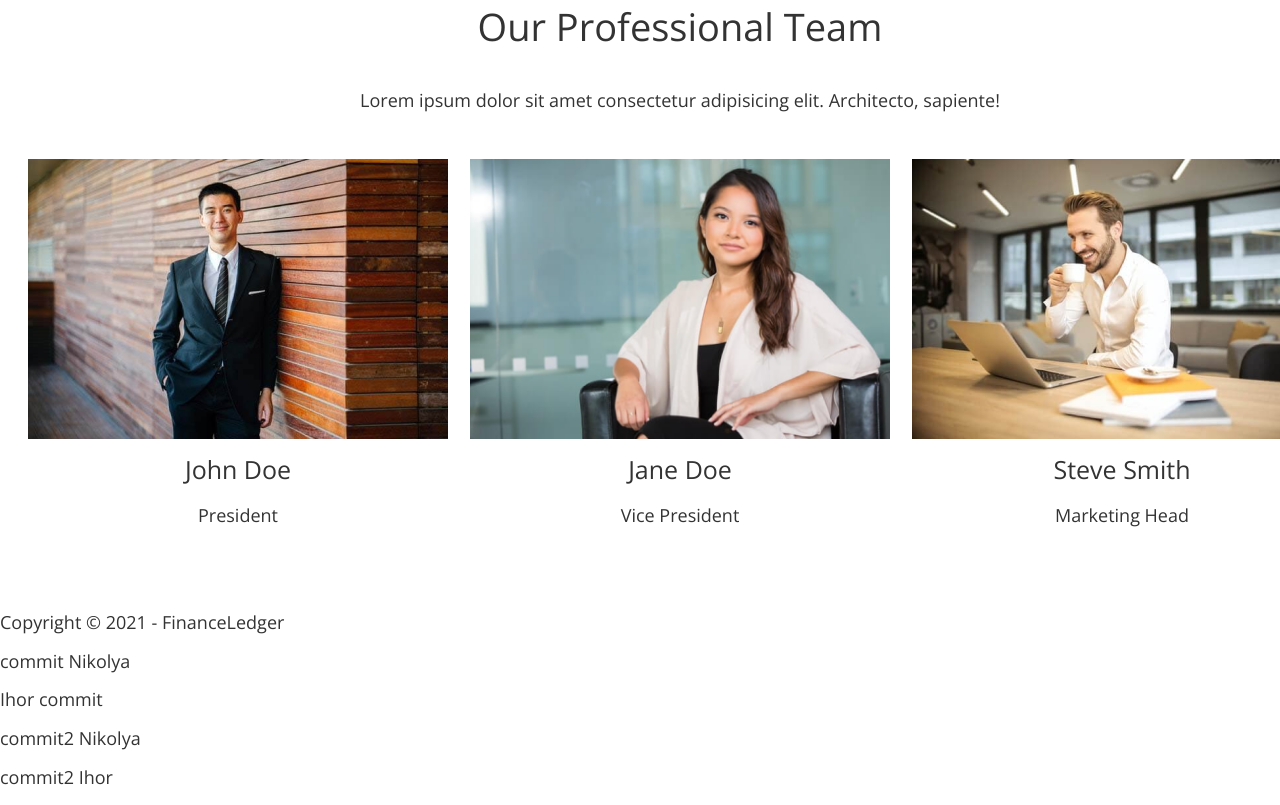
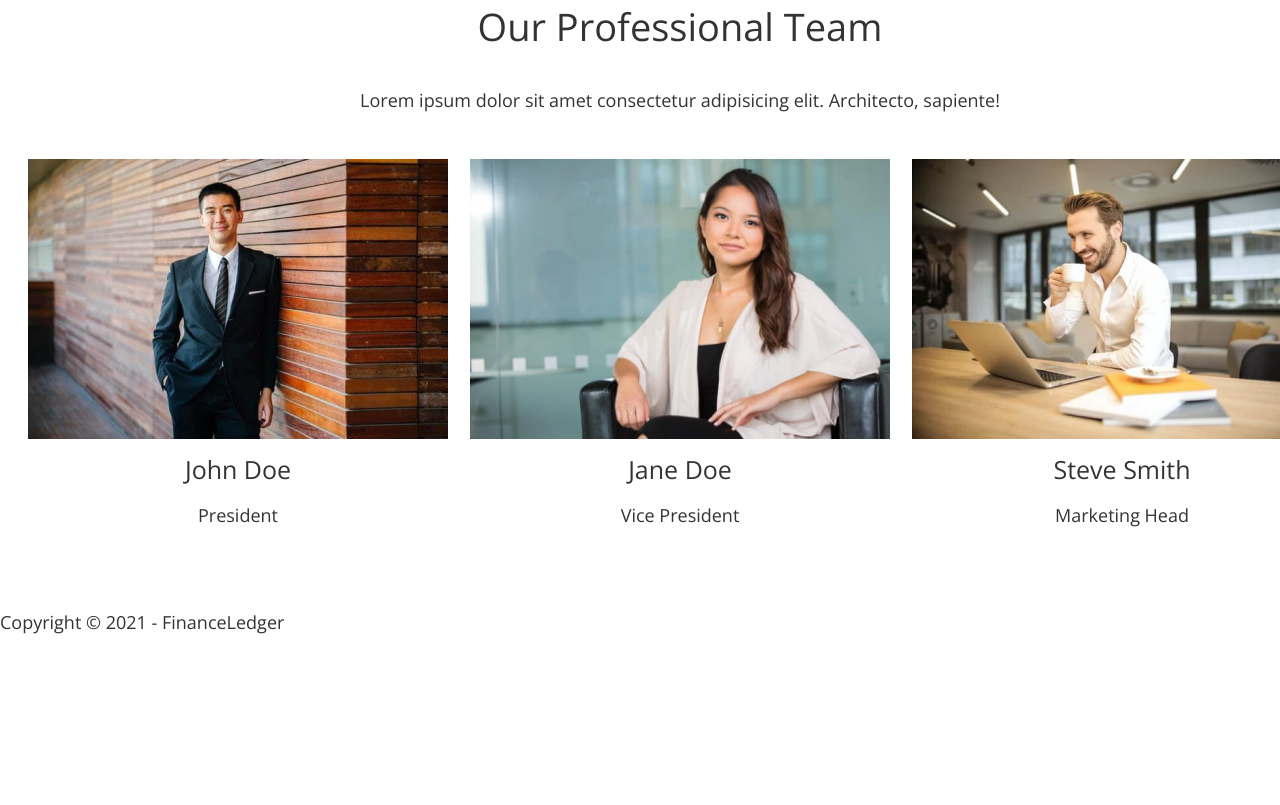
Before and after one commit to AleksandraPauk/FSOn59-StartersGoIT, a plain HTML site: page index.html in a window 1280 px wide. Shown: the part 2967-3772 px from the top of the page. After the commit the page ends 3618 px from the top, so only its background shows below. Drawn offline with nearby package versions, Linux system fonts and the light colour scheme.

Commit message:
-conflict commit

```diff
--- a/index.html
+++ b/index.html
@@ -263,14 +263,5 @@
 
       <p>Copyright &copy; 2021 - FinanceLedger</p>
     </footer>
-
-    <p>commit Nikolya</p>
-
-    <p>Ihor commit</p>
-
-    <p>commit2 Nikolya</p>
-
-    <p>commit2 Ihor</p>
-
   </body>
 </html>
```
